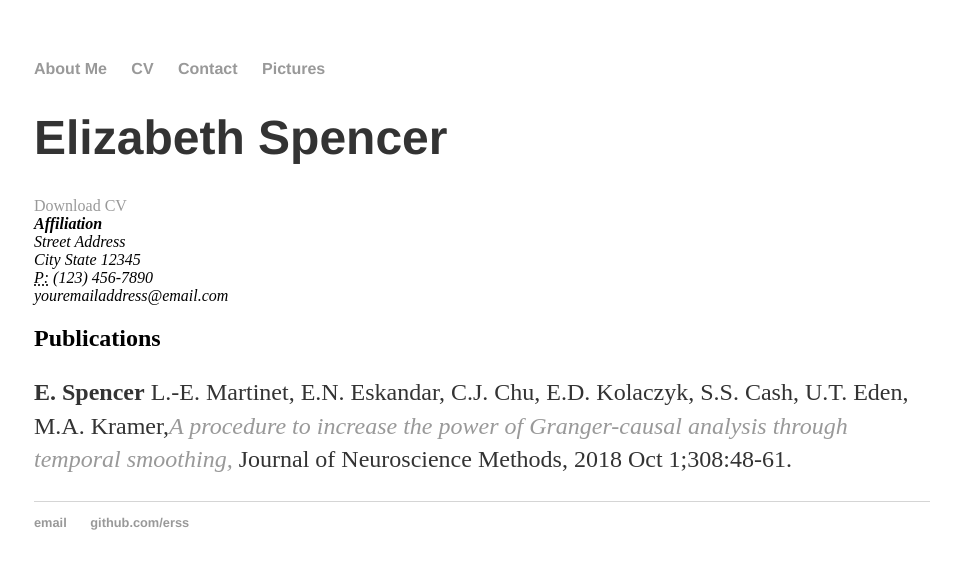
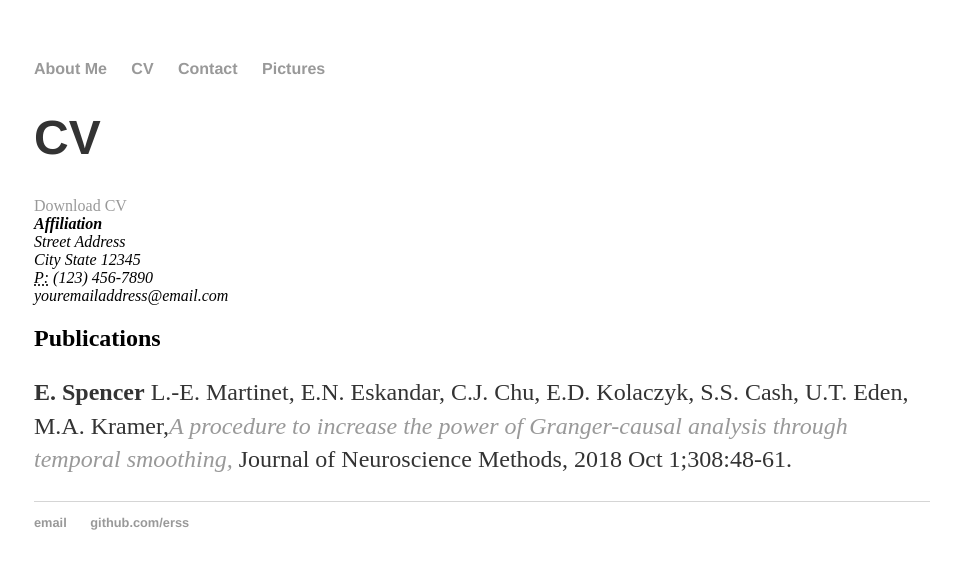
Before and after one commit to erss/erss.github.io, a Jekyll site: the page built from cv/index.html, in a window 1280 px wide. Shown: the top 569 px of the page, without its empty margins (158-1119 px from the left). Built offline with Jekyll 4.4.1, drawn with Linux system fonts in a browser that asks for light colours.

Commit message:
Update index.html

```diff
--- a/cv/index.html
+++ b/cv/index.html
@@ -4,7 +4,7 @@ title: CV of Liz Spencer
 ---
 
 	<div class="cv">
-					<h1>Elizabeth Spencer</h1>
+					<h1>CV</h1>
 				        <a href="elizabeth_spencer_cv.pdf" class="download" title="Download CV as PDF">Download CV</a>
 
 					<address>
```
